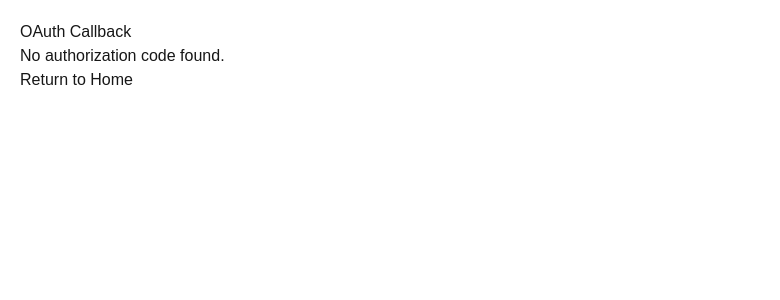
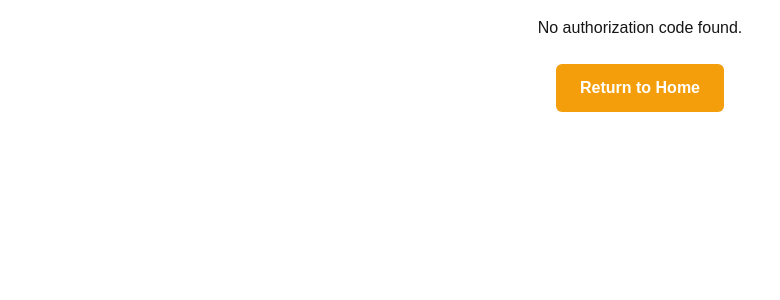
Before and after one commit to omrumbakitemiz/immino-kick, a Next.js app: page /callback in a window 1280 px wide. Shown: the top 300 px of the page, without its empty margins (0-780 px from the left). Built offline with nearby package versions, Linux system fonts and the light colour scheme.

Commit message:
ux improvements

```diff
--- a/app/callback/page.tsx
+++ b/app/callback/page.tsx
@@ -41,7 +41,7 @@ export default function CallbackPage() {
         const data = await response.json();
 
         if (data.access_token) {
-          setMessage(`Access Token: ${data.access_token}`);
+          setMessage('Authentication successfully completed! 🤙');
           sessionStorage.setItem("access_token", data.access_token);
           sessionStorage.setItem("refresh_token", data.refresh_token);
           sessionStorage.setItem("expires_in", data.expires_in);
@@ -55,15 +55,19 @@ export default function CallbackPage() {
     }
 
     fetchToken();
-  }, [code]);
+  }, [code, state]);
 
   return (
-    <div style={{ padding: "20px" }}>
-      <h1>OAuth Callback</h1>
+    <div className="flex flex-col gap-y-6 p-4 items-center">
       <p>{message}</p>
 
       {/* back to home page*/}
-      <Link href="/">Return to Home</Link>
+      <Link
+        href="/"
+        className="w-fit px-6 py-3 bg-amber-500 hover:bg-amber-500 rounded-md text-white font-semibold transition duration-300"
+      >
+        Return to Home
+      </Link>
 
       {/*refresh token*/}
     </div>
```
